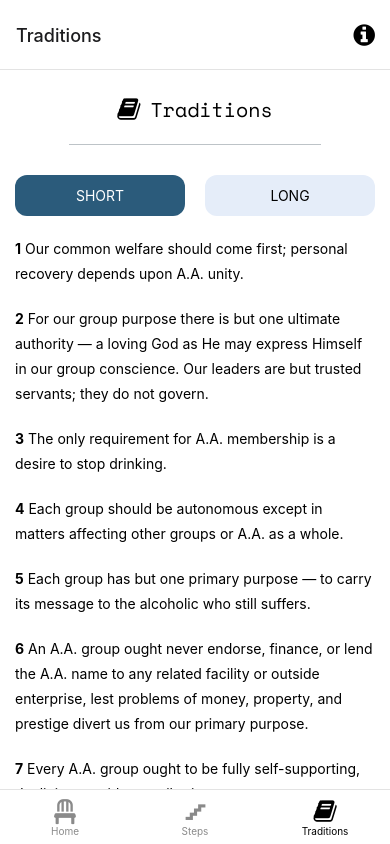
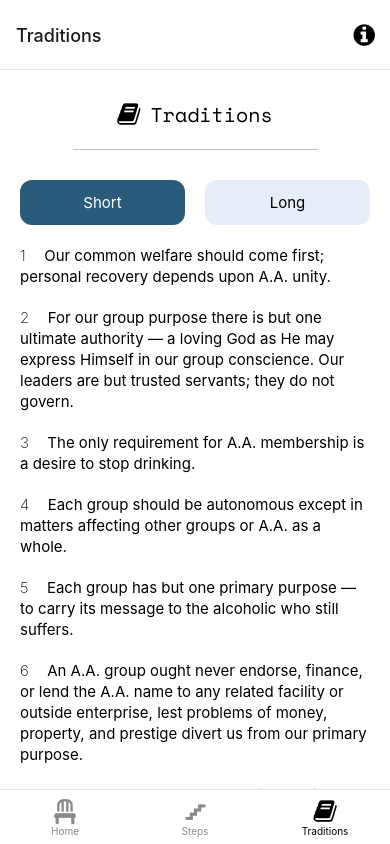
Before and after one commit to WildPastry/JustForToday, a React Native app: screen /Traditions in a window 390 px wide. Built offline with nearby package versions, Linux system fonts and the light colour scheme; what expo-linking would draw is missing.

Commit message:
Cleaning up styles

```diff
--- a/app/components/layout/Calendar.tsx
+++ b/app/components/layout/Calendar.tsx
@@ -1,11 +1,11 @@
 import { ICalendar, IDayItem, IMonthItem } from '../../types/date.types';
-import { Pressable, StyleSheet } from 'react-native';
 import React, { useEffect, useState } from 'react';
-import { ScrollView, Text, View } from '../styles/Themed';
+import { ScrollView, View } from '../styles/Themed';
 import { AppState } from '../../redux/store';
 import DayItem from './DayItem';
 import { FontDisplay } from '../styles/StyledText';
 import MonthItem from './MonthItem';
+import { StyleSheet } from 'react-native';
 import { useAppSelector } from '../../redux/hooks';
 
 const Calendar: React.FC<ICalendar> = ({
@@ -27,11 +27,6 @@
     setMonths(monthItems);
   }, [monthItems]);
 
-  const getAllMonths = (): void => {
-    setMonths(monthItems);
-    setDays([]);
-  };
-
   const handleMonth = (month: IMonthItem): void => {
     setMonths([month]);
     setDays(month.days);
@@ -46,10 +41,6 @@
   return (
     <View>
       <FontDisplay style={styles.title}>Calendar</FontDisplay>
-      {/* Reset to all months */}
-      <Pressable onPress={() => getAllMonths()}>
-        <Text style={[styles.text, styles.bold]}>ALL MONTHS</Text>
-      </Pressable>
       <ScrollView>
         {/* Months */}
         {months.map((month, index) => (
@@ -79,6 +70,8 @@
 
 const styles = StyleSheet.create({
   text: {
+    fontSize: 15,
+    lineHeight: 21,
     marginBottom: 10,
     textAlign: 'center'
   },
@@ -87,7 +80,8 @@
   },
   title: {
     fontSize: 20,
-    marginBottom: 10,
+    marginBottom: 20,
+    marginTop: 10,
     textAlign: 'center'
   },
   dayView: {
--- a/app/components/layout/DayItem.tsx
+++ b/app/components/layout/DayItem.tsx
@@ -41,6 +41,8 @@
 
 const styles = StyleSheet.create({
   text: {
+    fontSize: 15,
+    lineHeight: 21,
     textAlign: 'center'
   },
   dayItem: {
--- a/app/components/layout/MonthItem.tsx
+++ b/app/components/layout/MonthItem.tsx
@@ -43,6 +43,8 @@
 
 const styles = StyleSheet.create({
   text: {
+    fontSize: 15,
+    lineHeight: 21,
     textAlign: 'center'
   },
   monthItem: {
--- a/app/components/layout/Reflection.tsx
+++ b/app/components/layout/Reflection.tsx
@@ -123,7 +123,7 @@
         </Pressable>
       </View>
       {/* Reflection */}
-      <Text style={[styles.title, styles.bold]}>{reflection.title}</Text>
+      <Text style={styles.title}>{reflection.title}</Text>
       <Text style={styles.quote}>{reflection.quote}</Text>
       <Text style={styles.text}>{reflection.reflection}</Text>
     </View>
@@ -144,25 +144,24 @@
   },
   text: {
     fontSize: 15,
-    lineHeight: 25,
+    lineHeight: 21,
     marginBottom: 20,
     textAlign: 'left'
   },
   title: {
     fontSize: 20,
+    fontWeight: 'bold',
     lineHeight: 25,
+    letterSpacing: 0.5,
     marginBottom: 20,
     textAlign: 'center'
   },
   quote: {
-    fontWeight: 'bold',
+    fontWeight: '200',
     fontSize: 17,
     lineHeight: 23,
     marginBottom: 20,
     textAlign: 'left'
-  },
-  bold: {
-    fontWeight: 'bold'
   }
 });
 
--- a/app/components/layout/Step.tsx
+++ b/app/components/layout/Step.tsx
@@ -5,20 +5,28 @@
 const StepItem: React.FC<IStep> = (props: IStep): JSX.Element => {
   return (
     // Step
-    <Text style={styles.text}>
-      <Text style={styles.textBold}>{props.id}</Text> {props.step}
+    <Text style={styles.step}>
+      <Text style={styles.number}>{props.id}&nbsp;&nbsp;</Text>
+      <Text style={styles.text}>{props.step}</Text>
     </Text>
   );
 };
 
 const styles = StyleSheet.create({
-  text: {
-    textAlign: 'left',
-    lineHeight: 25,
+  step: {
+    flexDirection: 'row',
+    flexWrap: 'wrap',
     marginBottom: 20
   },
-  textBold: {
-    fontWeight: 'bold'
+  text: {
+    fontSize: 15,
+    textAlign: 'left',
+    lineHeight: 21
+  },
+  number: {
+    fontSize: 15,
+    lineHeight: 21,
+    fontWeight: '200'
   }
 });
 
--- a/app/components/layout/Tradition.tsx
+++ b/app/components/layout/Tradition.tsx
@@ -7,20 +7,28 @@
 ): JSX.Element => {
   return (
     // Tradition
-    <Text style={styles.text}>
-      <Text style={styles.textBold}>{props.id}</Text> {props.tradition}
+    <Text style={styles.tradtion}>
+      <Text style={styles.number}>{props.id}&nbsp;&nbsp;</Text>
+      <Text style={styles.text}>{props.tradition}</Text>
     </Text>
   );
 };
 
 const styles = StyleSheet.create({
-  text: {
-    textAlign: 'left',
-    lineHeight: 25,
+  tradtion: {
+    flexDirection: 'row',
     marginBottom: 20
   },
-  textBold: {
-    fontWeight: 'bold'
+  text: {
+    fontSize: 15,
+    textAlign: 'left',
+    lineHeight: 21
+  },
+  number: {
+    fontSize: 15,
+    lineHeight: 21,
+    fontWeight: '200',
+    marginRight: 10
   }
 });
 
--- a/app/screens/About.tsx
+++ b/app/screens/About.tsx
@@ -115,7 +115,7 @@
     textAlign: 'center'
   },
   container: {
-    padding: 15
+    padding: 20
   },
   title: {
     fontSize: 20,
@@ -128,11 +128,13 @@
     marginBottom: 20
   },
   text: {
+    fontSize: 15,
     textAlign: 'left',
-    lineHeight: 25,
+    lineHeight: 21,
     marginBottom: 20
   },
   versionText: {
+    fontSize: 15,
     textAlign: 'center',
     lineHeight: 20
   },
--- a/app/screens/Home.tsx
+++ b/app/screens/Home.tsx
@@ -115,7 +115,7 @@
 const styles = StyleSheet.create({
   container: {
     alignSelf: 'stretch',
-    padding: 15
+    padding: 20
   },
   logoContainer: {
     alignItems: 'center',
--- a/app/screens/NotFoundScreen.tsx
+++ b/app/screens/NotFoundScreen.tsx
@@ -28,7 +28,7 @@
     alignItems: 'center',
     flex: 1,
     justifyContent: 'center',
-    padding: 15
+    padding: 20
   },
   title: {
     fontSize: 20
@@ -38,6 +38,6 @@
     paddingVertical: 15
   },
   linkText: {
-    fontSize: 14
+    fontSize: 15
   }
 });
--- a/app/screens/Steps.tsx
+++ b/app/screens/Steps.tsx
@@ -60,7 +60,7 @@
 
 const styles = StyleSheet.create({
   container: {
-    padding: 15
+    padding: 20
   },
   logoContainer: {
     alignItems: 'center',
--- a/app/screens/Traditions.tsx
+++ b/app/screens/Traditions.tsx
@@ -42,12 +42,7 @@
       ref={scrollViewRef}>
       <View style={styles.logoContainer}>
         {/* Logo */}
-        <FontAwesome
-          style={styles.text}
-          name='book'
-          size={25}
-          color={Colours[colorScheme].text}
-        />
+        <FontAwesome name='book' size={25} color={Colours[colorScheme].icon} />
         {/* Title */}
         <FontDisplay style={styles.title}>Traditions</FontDisplay>
       </View>
@@ -74,7 +69,7 @@
                 ? { color: Colours[colorScheme].currentBtnText }
                 : null
             ]}>
-            SHORT
+            Short
           </Text>
         </Pressable>
         <Pressable
@@ -92,7 +87,7 @@
                 ? { color: Colours[colorScheme].currentBtnText }
                 : null
             ]}>
-            LONG
+            Long
           </Text>
         </Pressable>
       </View>
@@ -110,7 +105,7 @@
 
 const styles = StyleSheet.create({
   container: {
-    padding: 15
+    padding: 20
   },
   logoContainer: {
     alignItems: 'center',
@@ -129,6 +124,8 @@
     marginLeft: 10
   },
   text: {
+    fontSize: 15,
+    lineHeight: 21,
     textAlign: 'center'
   },
   divider: {
```
